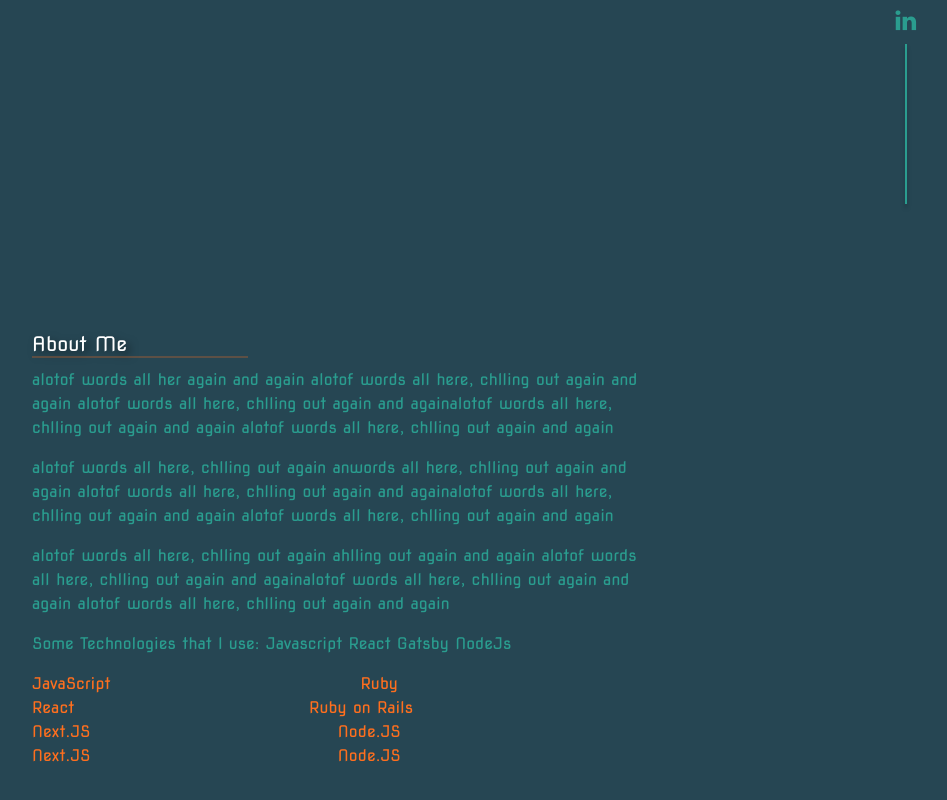
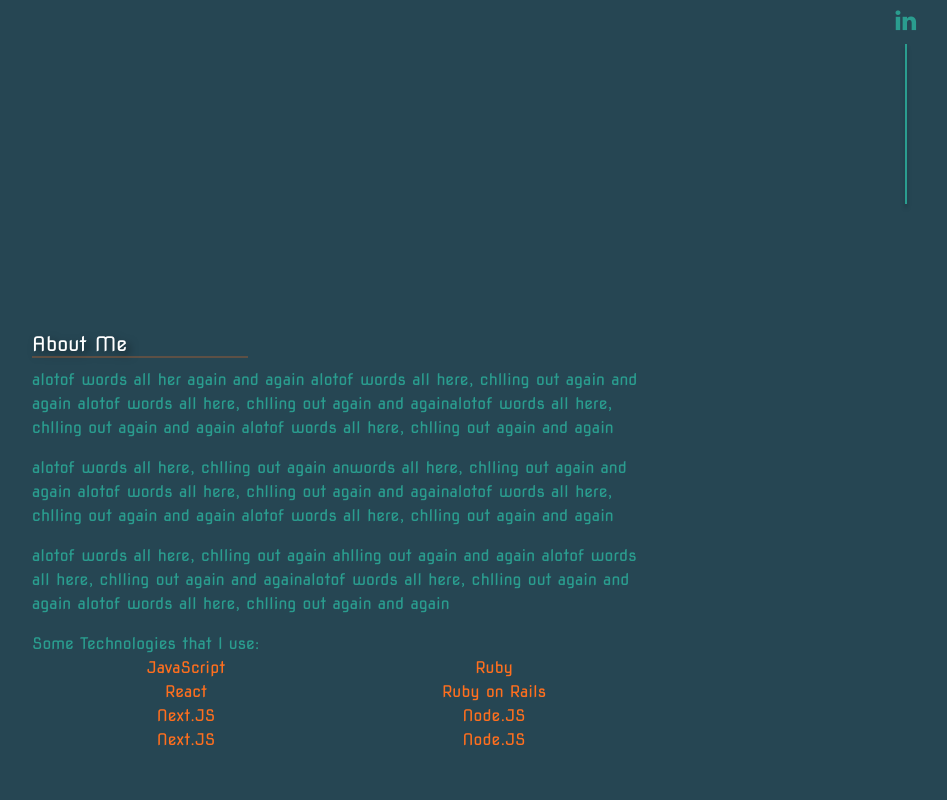
Before and after one commit to Carlos-Diaz-07/carlosdiaz.uk, a React (Create React App) app: page / in a window 1280 px wide. Shown: the part 596-1396 px from the top of the page, without its empty margins (300-1247 px from the left). Built offline with nearby package versions, Linux system fonts and the light colour scheme.

Commit message:
improved style about me section

```diff
--- a/src/App.css
+++ b/src/App.css
@@ -58,9 +58,15 @@
 }
 
 .section {
-  height: 90vh;
+  margin-top: 30%;
 }
 
+@media (min-width: 400px) {
+  .section {
+    height: 90vh;
+    margin-top: 0;
+  }
+}
 .list-group-item {
   background-color: transparent;
   border: none;
--- a/src/components/AboutMeComponent.js
+++ b/src/components/AboutMeComponent.js
@@ -12,22 +12,24 @@ export const AboutMeSection = () => {
       <hr />
       <p className="text-justify">alotof words all her again and again alotof words all here, chlling out again and again alotof words all here, chlling out again and againalotof words all here, chlling out again and again alotof words all here, chlling out again and again </p>
       <p>alotof words all here, chlling out again anwords all here, chlling out again and again alotof words all here, chlling out again and againalotof words all here, chlling out again and again alotof words all here, chlling out again and again </p>
-      <p>alotof words all here, chlling out again ahlling out again and again alotof words all here, chlling out again and againalotof words all here, chlling out again and again alotof words all here, chlling out again and again </p><p>Some Technologies that I use: Javascript React Gatsby NodeJs</p>
-      <ul class="list-group list-group-horizontal">
-        <li class="list-group-item flex-fill text-color-primary">JavaScript</li>
-        <li class="list-group-item flex-fill text-color-primary">Ruby</li>
+      <p>alotof words all here, chlling out again ahlling out again and again alotof words all here, chlling out again and againalotof words all here, chlling out again and again alotof words all here, chlling out again and again </p>
+      <p>Some Technologies that I use:
+      <ul class="list-group list-group-horizontal-sm text-center align-items-center">
+        <li class="list-group-item w-50 text-color-primary">JavaScript</li>
+        <li class="list-group-item w-50 text-color-primary">Ruby</li>
       </ul>
-      <ul class="list-group list-group-horizontal-sm">
-        <li class="list-group-item flex-fill text-color-primary">React</li>
-        <li class="list-group-item flex-fill text-color-primary">Ruby on Rails</li>
+      <ul class="list-group list-group-horizontal-sm text-center align-items-center">
+        <li class="list-group-item w-50 flex-fill text-color-primary">React</li>
+        <li class="list-group-item w-50 flex-fill text-color-primary">Ruby on Rails</li>
       </ul>
-      <ul class="list-group list-group-horizontal-md">
-        <li class="list-group-item flex-fill text-color-primary">Next.JS</li>
-        <li class="list-group-item flex-fill text-color-primary">Node.JS</li>
+      <ul class="list-group list-group-horizontal-sm text-center align-items-center">
+        <li class="list-group-item w-50 flex-fill text-color-primary">Next.JS</li>
+        <li class="list-group-item w-50 flex-fill text-color-primary">Node.JS</li>
       </ul>
-      <ul class="list-group list-group-horizontal-md">
-        <li class="list-group-item flex-fill text-color-primary">Next.JS</li>
-        <li class="list-group-item flex-fill text-color-primary">Node.JS</li>
+      <ul class="list-group list-group-horizontal-sm text-center align-items-center">
+        <li class="list-group-item w-50 flex-fill text-color-primary">Next.JS</li>
+        <li class="list-group-item w-50 flex-fill text-color-primary">Node.JS</li>
       </ul>
+      </p>
     </Container>)
 }
```
Also changed, not shown: src/styles/components/_section.scss (+8 -1 lines), 1 other file (tests, documents, lock files or other folders).
